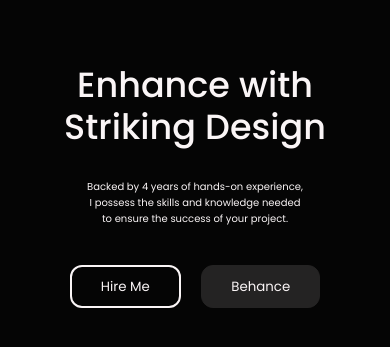
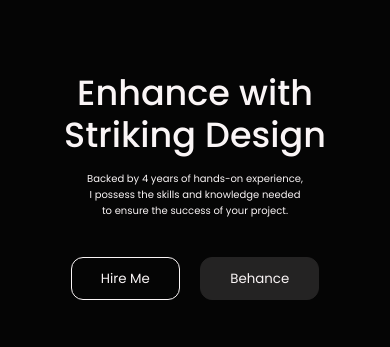
Before and after one commit to k1ngu-cpu/portfolio, a plain HTML site: page index.html in a window 390 px wide. In both pictures the pointer is over the button "Hire Me". Shown: the part 67-414 px from the top of the page. Drawn offline with Linux system fonts and the light colour scheme.

Commit message:
Add files via upload

```diff
--- a/style.css
+++ b/style.css
@@ -256,9 +256,9 @@ li {
     }
 
     .header {
-        display: block;
+        gap: 0;
+        display: absolute;
         grid: none;
-        gap: 44px;
         grid-auto-flow: none;
         justify-items: center;
         align-items: center;
@@ -271,7 +271,7 @@ li {
         font-weight: 500;
         line-height: 42px;
         text-align: center;
-        padding-bottom: 31px;
+        padding-bottom: 15px;
     }
 
     .des-text span {
@@ -299,8 +299,18 @@ li {
         border: 1px solid var(--primary);
     }
 
+    .btn-red:hover {
+        background-color: transparent;
+        border: 1px solid var(--text);
+    }
+
     .btn-sec {
         font-size: 13.34px;
         border: 1px solid var(--secondary);
     }
+
+    .btn-sec:hover {
+        background-color: transparent;
+        border: 1px solid var(--primary);
+    }
 }
```
